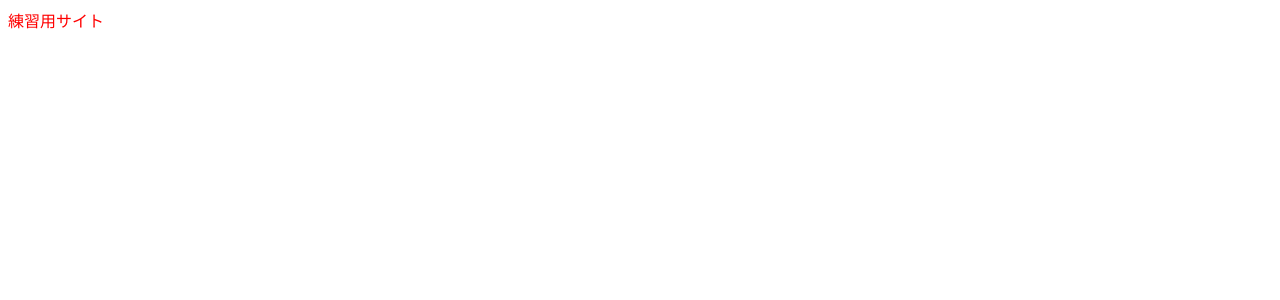
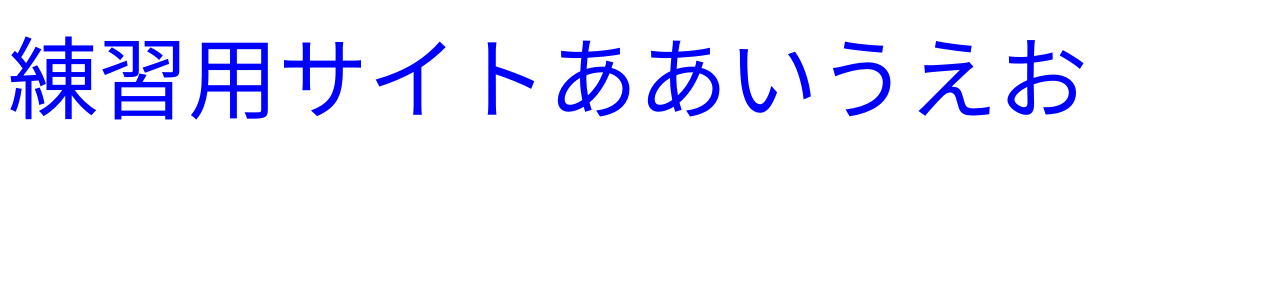
Before and after one commit to ShunNadamoto/clonepractice, a Next.js app: page / in a window 1280 px wide. Shown: the top 300 px of the page. Built offline with nearby package versions, Linux system fonts and the light colour scheme.

Commit message:
文字のフォント変更

```diff
--- a/src/pages/index.module.css
+++ b/src/pages/index.module.css
@@ -1,3 +1,4 @@
 .test {
-  color: red;
+  font-size: 90px;
+  color: blue;
 }
--- a/src/pages/index.tsx
+++ b/src/pages/index.tsx
@@ -12,7 +12,7 @@ export default function Home() {
         <link rel="icon" href="/favicon.ico" />
       </Head>
       <div>
-        <div className={styles.test}>練習用サイト</div>
+        <div className={styles.test}>練習用サイトああいうえお</div>
       </div>
     </>
   )
```
